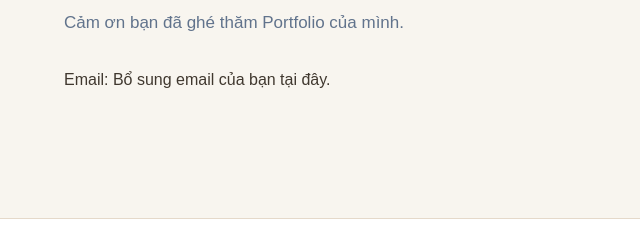
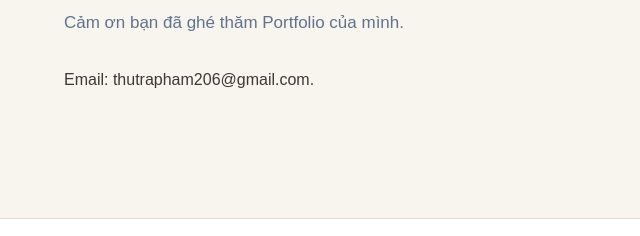
Before and after one commit to thutrapham206-boop/thutrapham206-boop.github.io, a plain HTML site: page index.html in a window 1280 px wide. Shown: the part 971-1207 px from the top of the page, 0-640 px from the left. Drawn offline with Linux system fonts and the light colour scheme.

Commit message:
Update index.html

```diff
--- a/index.html
+++ b/index.html
@@ -469,7 +469,7 @@ footer {
         Cảm ơn bạn đã ghé thăm Portfolio của mình.
       </p>
 
-      <p>Email: Bổ sung email của bạn tại đây.</p>
+      <p>Email: thutrapham206@gmail.com.</p>
 
     </section>
 
```
